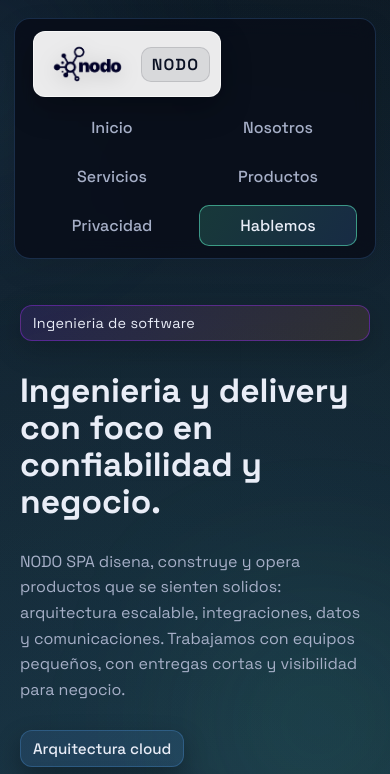
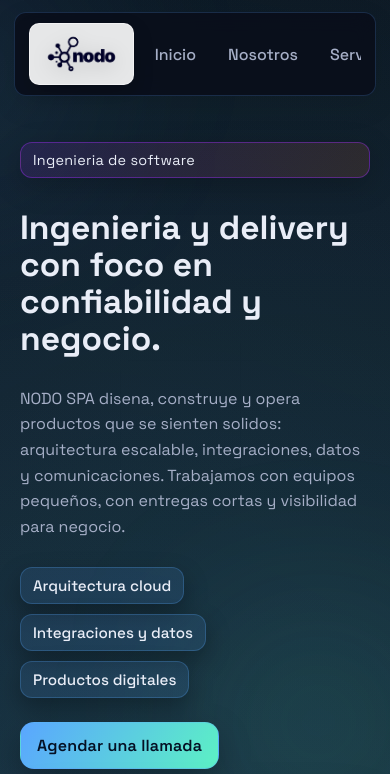
Before and after one commit to HectorGuzman/nodospa, a plain HTML site: page index.html in a window 390 px wide. Shown: the top 774 px of the page. Drawn offline with Linux system fonts and the light colour scheme.

Commit message:
Update index.html

```diff
--- a/index.html
+++ b/index.html
@@ -51,11 +51,11 @@
       top: 0;
       z-index: 10;
       backdrop-filter: blur(10px);
-      background: rgba(9, 13, 25, 0.86);
+      background: rgba(9, 13, 25, 0.82);
       border: 1px solid rgba(90, 166, 255, 0.2);
-      border-radius: 16px;
-      margin: 18px auto;
-      padding: 12px 18px;
+      border-radius: 12px;
+      margin: 12px auto;
+      padding: 10px 14px;
       display: flex;
       align-items: center;
       justify-content: space-between;
@@ -77,28 +77,22 @@
       font-size: 1rem;
       text-transform: uppercase;
       color: #0b1224;
-      padding: 6px 10px;
-      border-radius: 12px;
-      background: rgba(255, 255, 255, 0.92);
-      border: 1px solid rgba(255, 255, 255, 0.6);
-      box-shadow: 0 12px 30px rgba(0, 0, 0, 0.25);
+      padding: 4px 8px;
+      border-radius: 10px;
+      background: rgba(255, 255, 255, 0.9);
+      border: 1px solid rgba(255, 255, 255, 0.5);
+      box-shadow: 0 8px 20px rgba(0, 0, 0, 0.2);
     }
 
     .brand img {
-      height: 52px;
+      height: 44px;
       width: auto;
       display: block;
-      filter: drop-shadow(0 4px 10px rgba(0, 0, 0, 0.18));
+      filter: drop-shadow(0 4px 10px rgba(0, 0, 0, 0.16));
     }
 
     .brand span {
-      padding: 6px 10px;
-      border-radius: 10px;
-      background: rgba(9, 13, 25, 0.08);
-      border: 1px solid rgba(9, 13, 25, 0.12);
-      color: #0b1224;
-      font-weight: 600;
-      letter-spacing: 0.08em;
+      display: none;
     }
 
     .nav-links {
@@ -527,18 +521,20 @@
       .nav {
         position: sticky;
         top: 10px;
-        flex-direction: column;
-        align-items: flex-start;
-        gap: 10px;
+        flex-direction: row;
+        align-items: center;
+        gap: 8px;
       }
       .nav-links {
-        gap: 8px;
+        gap: 6px;
         width: 100%;
         justify-content: flex-start;
+        flex-wrap: nowrap;
+        overflow-x: auto;
+        -webkit-overflow-scrolling: touch;
       }
       .nav-links a {
-        flex: 1 1 48%;
-        text-align: center;
+        flex: 0 0 auto;
       }
       h1 {
         font-size: 2.1rem;
@@ -576,7 +572,6 @@
   <nav class="nav shell">
     <div class="brand">
       <img src="logo/NodoH_02.png" alt="Logo de NODO SPA" style="height:52px;">
-      <span>NODO</span>
     </div>
     <div class="nav-links">
       <a href="#inicio">Inicio</a>
```
